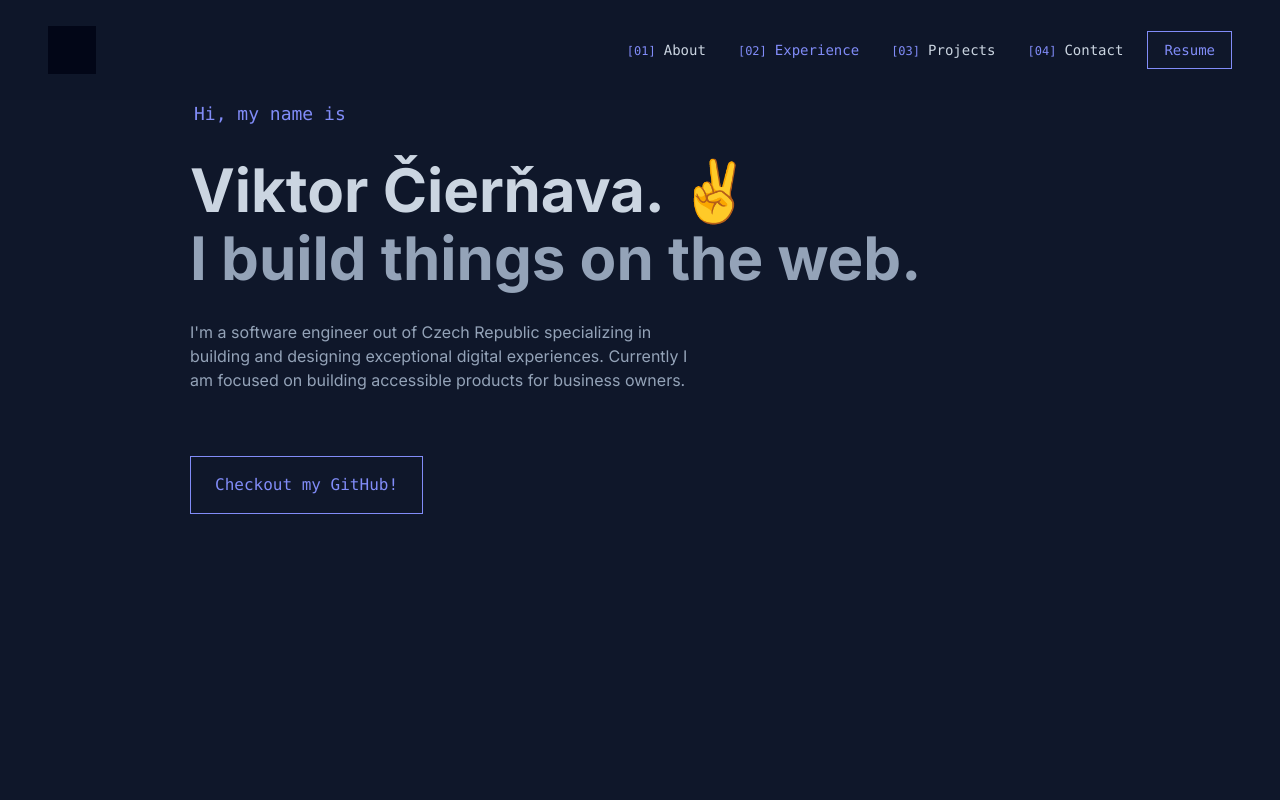
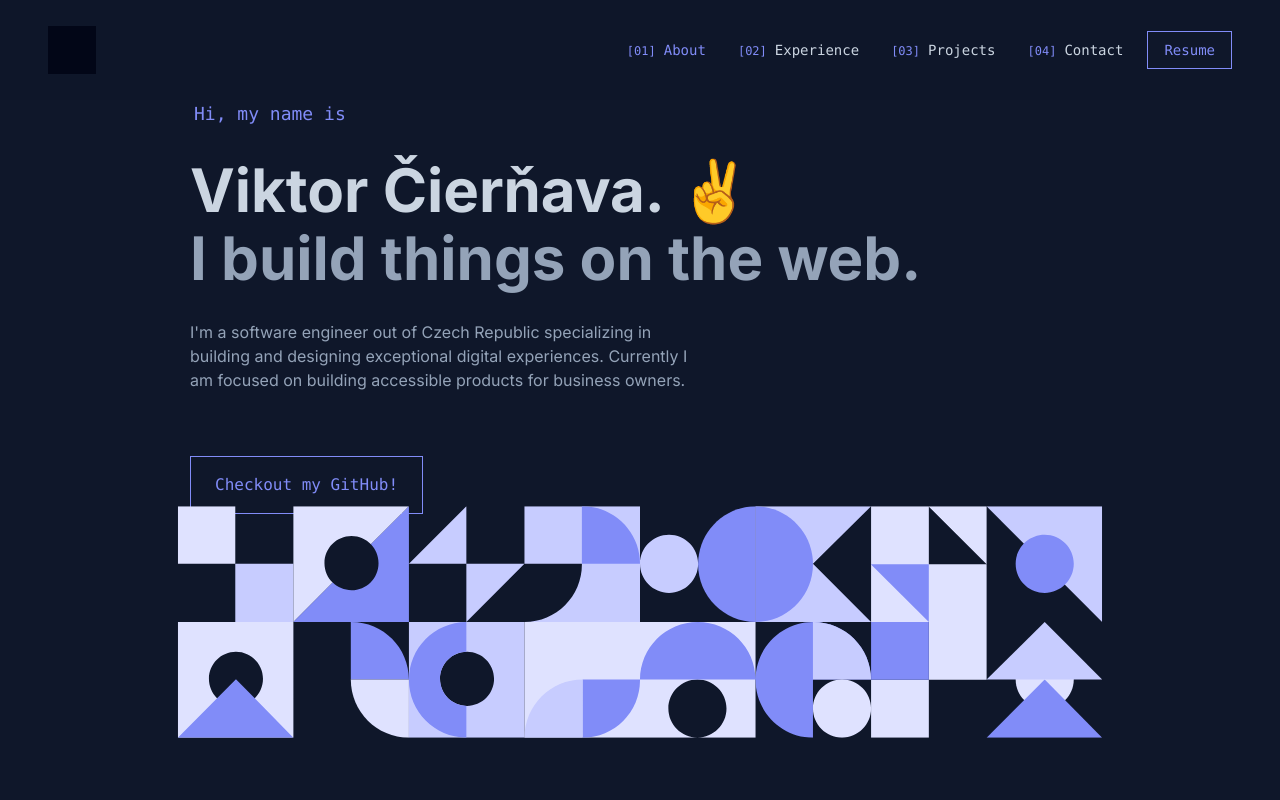
Before and after one commit to vciernava/ciernava-web, a Next.js app: page / in a window 1280 px wide. Shown: the top 800 px of the page. Built offline with nearby package versions, Linux system fonts and the light colour scheme.

Commit message:
Added icons banner to page, changed min-h for sections and hero

```diff
--- /dev/null
+++ b/app/assets/icons-banner.jsx
@@ -0,0 +1,117 @@
+import * as React from 'react';
+const IconsBanner = (props) => (
+  <svg
+    xmlns='http://www.w3.org/2000/svg'
+    width={1422}
+    height={356}
+    fill='none'
+    {...props}
+  >
+    <path fill='#DFE2FF' d='M0 0h88.355v88.48H0V0Z' />
+    <path fill='#C7CCFF' d='M88.355 88.48h89.395V178H88.355V88.48Z' />
+    <path
+      fill='#DFE2FF'
+      fillRule='evenodd'
+      d='M177.75 178H0v178h177.75V178ZM89.395 307.076c22.963 0 41.579-18.642 41.579-41.637 0-22.996-18.616-41.638-41.58-41.638-22.963 0-41.578 18.642-41.578 41.638 0 22.995 18.615 41.637 41.579 41.637Z'
+      clipRule='evenodd'
+    />
+    <path fill='#818CF8' d='M89.395 265.959 0 356h177.75l-88.355-90.041Z' />
+    <path
+      fill='#DFE2FF'
+      d='M177.75 0H355.5l-58.439 58.522c-7.562-7.843-18.17-12.72-29.916-12.72-22.964 0-41.579 18.64-41.579 41.637 0 11.762 4.87 22.386 12.702 29.958L177.75 178V0Z'
+    />
+    <path
+      fill='#818CF8'
+      d='M308.724 87.439c0 22.995-18.616 41.637-41.579 41.637-11.218 0-21.397-4.448-28.877-11.679L177.75 178H355.5V0l-58.439 58.522c7.221 7.49 11.663 17.684 11.663 28.917ZM266.105 178h1.04c48.797 0 88.355 39.614 88.355 88.48h-89.395V178Z'
+    />
+    <path
+      fill='#DFE2FF'
+      d='M266.105 266.48H355.5V356c-49.371 0-89.395-40.08-89.395-89.52Z'
+    />
+    <path
+      fill='#C7CCFF'
+      d='M443.855 88.48V178l89.395-89.52h-89.395ZM443.855 88.48V0L355.5 88.48h88.355Z'
+    />
+    <path
+      fill='#C7CCFF'
+      fillRule='evenodd'
+      d='M533.25 178H355.5v178h177.75V178Zm-88.355 129.076c22.963 0 41.579-18.642 41.579-41.637 0-22.996-18.616-41.638-41.579-41.638-22.964 0-41.579 18.642-41.579 41.638 0 22.995 18.615 41.637 41.579 41.637Z'
+      clipRule='evenodd'
+    />
+    <path
+      fill='#818CF8'
+      d='M444.375 356h.093-.186.093ZM443.855 223.814c-22.483.552-40.539 18.977-40.539 41.625 0 22.647 18.056 41.072 40.539 41.624v48.936C395.01 355.718 355.5 315.98 355.5 267s39.51-88.718 88.355-88.998v45.812Z'
+    />
+    <path
+      fill='#C7CCFF'
+      d='M711 0H533.25v88.48h88.355v1.04c0 48.866-39.558 88.48-88.355 88.48H711V0Z'
+    />
+    <path
+      fill='#818CF8'
+      d='M621.605 0h1.04C671.442 0 711 39.614 711 88.48h-89.395V0Z'
+    />
+    <path fill='#DFE2FF' d='M533.25 178H711v178H533.25V178Z' />
+    <path
+      fill='#818CF8'
+      d='M711 266.479v1.041c0 48.866-39.558 88.48-88.355 88.48v-89.521H711Z'
+    />
+    <path
+      fill='#C7CCFF'
+      d='M622.645 266.479V356H533.25c0-49.441 40.023-89.521 89.395-89.521Z'
+    />
+    <path
+      fill='#818CF8'
+      d='M888.751 178V0c-48.845.28-88.356 40.02-88.356 89 0 48.981 39.511 88.72 88.356 89Z'
+    />
+    <path
+      fill='#C7CCFF'
+      d='M800.395 88.48c0 24.72-20.012 44.76-44.698 44.76-24.685 0-44.697-20.04-44.697-44.76s20.012-44.76 44.697-44.76c24.686 0 44.698 20.04 44.698 44.76Z'
+    />
+    <path
+      fill='#C7CCFF'
+      fillRule='evenodd'
+      d='M1066.5 0H888.75v178h177.75l-89.395-89.52L1066.5 0Z'
+      clipRule='evenodd'
+    />
+    <path
+      fill='#818CF8'
+      d='M888.75 0v178c48.846-.28 88.357-40.019 88.357-89 0-48.98-39.511-88.72-88.357-89Z'
+    />
+    <path
+      fill='#DFE2FF'
+      fillRule='evenodd'
+      d='M888.75 178H711v178h177.75V178Zm-89.395 178c-24.685 0-44.697-20.04-44.697-44.76 0-24.721 20.012-44.76 44.697-44.76 24.686 0 44.698 20.039 44.698 44.76 0 24.72-20.012 44.76-44.698 44.76Z'
+      clipRule='evenodd'
+    />
+    <path
+      fill='#818CF8'
+      d='M711 266.481h177.75C888.47 217.566 848.787 178 799.875 178S711.28 217.566 711 266.481ZM977.105 355.999V266.48h89.395c-.28-48.914-39.96-88.48-88.875-88.48-49.084 0-88.875 39.847-88.875 89 0 48.98 39.51 88.718 88.355 88.999Z'
+    />
+    <path
+      fill='#C7CCFF'
+      d='M977.105 266.48h89.395c-.28-48.914-39.96-88.48-88.875-88.48l-.52.002v88.478Z'
+    />
+    <path
+      fill='#DFE2FF'
+      d='M1066.5 311.24c0 24.72-20.01 44.76-44.7 44.76-24.683 0-44.695-20.04-44.695-44.76 0-24.721 20.012-44.76 44.695-44.76 24.69 0 44.7 20.039 44.7 44.76ZM1066.5 0h88.87v89h88.88v89H1066.5V0Z'
+    />
+    <path fill='#818CF8' d='M1155.37 178V89h-88.87v.517L1155.37 178Z' />
+    <path
+      fill='#DFE2FF'
+      d='M1244.25 89V0h-88.88l.01.517L1244.25 89ZM1244.25 178v89h-88.88v-89h88.88ZM1155.37 267v89h-88.87v-89h88.87Z'
+    />
+    <path fill='#818CF8' d='M1155.37 178v89h-88.87v-89h88.87Z' />
+    <path fill='#C7CCFF' d='M1244.25 0 1422 178V0h-177.75Z' />
+    <path
+      fill='#818CF8'
+      d='M1378.34 88.48c0 24.72-20.01 44.76-44.7 44.76-24.68 0-44.69-20.04-44.69-44.76s20.01-44.76 44.69-44.76c24.69 0 44.7 20.04 44.7 44.76Z'
+    />
+    <path
+      fill='#DFE2FF'
+      d='M1378.34 266.48c0 24.72-20.01 44.76-44.7 44.76-24.68 0-44.69-20.04-44.69-44.76 0-24.721 20.01-44.761 44.69-44.761 24.69 0 44.7 20.04 44.7 44.761Z'
+    />
+    <path fill='#818CF8' d='M1333.64 266.48 1244.25 356H1422l-88.36-89.52Z' />
+    <path fill='#C7CCFF' d='m1333.64 178-89.39 88.48H1422L1333.64 178Z' />
+  </svg>
+);
+export default IconsBanner;
--- a/app/globals.css
+++ b/app/globals.css
@@ -4,7 +4,7 @@
 
 @layer base {
   * {
-    box-sizing: border-box
+    box-sizing: border-box;
   }
 
   body {
@@ -31,7 +31,7 @@
 
   section {
     @apply mx-auto;
-    @apply min-h-screen;
+    @apply min-h-[80vh];
     @apply py-[100px];
     @apply max-w-[900px];
   }
@@ -95,12 +95,13 @@
     @apply duration-300;
   }
 
-  .styled-nav .nav-links .nav-link a:hover, .styled-nav .nav-links .nav-link.active a {
+  .styled-nav .nav-links .nav-link a:hover,
+  .styled-nav .nav-links .nav-link.active a {
     @apply text-indigo-400;
   }
 
   .styled-nav .nav-links .nav-link a::before {
-    content: "[0" counter(item) "]";
+    content: '[0' counter(item) ']';
     @apply mr-2;
     @apply text-indigo-400;
     @apply text-xs;
@@ -124,14 +125,16 @@
     @apply left-10;
   }
 
-  .styled-email, .styled-socials {
+  .styled-email,
+  .styled-socials {
     @apply flex;
     @apply flex-col;
     @apply items-center;
     @apply relative;
   }
 
-  .styled-email span a, .styled-socials span a {
+  .styled-email span a,
+  .styled-socials span a {
     writing-mode: vertical-rl;
     letter-spacing: 0.1em;
     @apply font-mono;
@@ -157,20 +160,22 @@
     @apply w-5;
   }
 
-  .styled-email span a:hover, .styled-socials span a:hover {
+  .styled-email span a:hover,
+  .styled-socials span a:hover {
     @apply -translate-y-1;
     @apply text-indigo-400;
   }
 
-  .styled-email::after, .styled-socials::after {
-    content: "";
+  .styled-email::after,
+  .styled-socials::after {
+    content: '';
     @apply w-[2px];
     @apply bg-slate-400;
     @apply h-[90px];
   }
 
   .micro-animated-link::after {
-    content: "";
+    content: '';
     @apply absolute;
     @apply left-0;
     @apply bottom-0;
@@ -187,7 +192,7 @@
   }
 
   .counting-heading::before {
-    content: "[0" counter(section) "]";
+    content: '[0' counter(section) ']';
     @apply relative;
     @apply mr-2;
     @apply -bottom-1;
@@ -198,7 +203,7 @@
   }
 
   .counting-heading::after {
-    content: "";
+    content: '';
     @apply block;
     @apply -top-1;
     @apply ml-5;
@@ -208,7 +213,7 @@
   }
 
   .section-hero {
-    @apply min-h-screen;
+    @apply min-h-[90vh];
     @apply pb-0;
   }
 
@@ -257,7 +262,7 @@
   }
 
   .styled-picture .wrapper::before {
-    content: "";
+    content: '';
     @apply absolute;
     @apply top-2;
     @apply left-2;
@@ -272,7 +277,7 @@
   }
 
   .styled-picture .wrapper::after {
-    content: "";
+    content: '';
     @apply absolute;
     @apply top-3;
     @apply left-3;
@@ -340,7 +345,8 @@
     @apply ease-in-out;
   }
 
-  .tabs-items .tabs-item:hover, .tabs-items .tabs-item.active {
+  .tabs-items .tabs-item:hover,
+  .tabs-items .tabs-item.active {
     @apply text-indigo-400;
     @apply bg-slate-800;
   }
--- a/app/page.tsx
+++ b/app/page.tsx
@@ -1,76 +1,113 @@
-"use client";
+'use client';
 
-import { SlashIcon } from "@radix-ui/react-icons";
-import Image from "next/image";
+import { SlashIcon } from '@radix-ui/react-icons';
+import Image from 'next/image';
 import profilePic from './assets/MELP2883.jpg';
-import Button from "./components/Button";
-import CountingHeading from "./components/CountingHeading";
-import HrefLink from "./components/Link";
-import Tabs from "./components/Tabs";
-import { TabsData } from "./data/tabsData";
-import { ProjectsData } from "./data/projectsData";
-import ProjectCard from "./components/ProjectCard";
+import Button from './components/Button';
+import CountingHeading from './components/CountingHeading';
+import HrefLink from './components/Link';
+import Tabs from './components/Tabs';
+import { TabsData } from './data/tabsData';
+import { ProjectsData } from './data/projectsData';
+import ProjectCard from './components/ProjectCard';
+import IconsBanner from './assets/icons-banner';
 
 export default function Home() {
   return (
-    <main className="min-h-screen container max-w-1600">
-      <section className="section-hero" id="hero">
-          <h1>Hi, my name is</h1>
-          <h2>Viktor Čierňava. ✌️</h2>
-          <h3>I build things on the web.</h3>
-          <p className="mt-8 mb-16 w-[500px]">I&apos;m a software engineer out of Czech Republic specializing in building and designing exceptional digital experiences. Currently I am focused on building accessible products for business owners.</p>
-          <Button href="https://github.com/vciernava">Checkout my GitHub!</Button>
+    <main className='min-h-screen container max-w-1600'>
+      <section className='section-hero' id='hero'>
+        <h1>Hi, my name is</h1>
+        <h2>Viktor Čierňava. ✌️</h2>
+        <h3>I build things on the web.</h3>
+        <p className='mt-8 mb-16 w-[500px]'>
+          I&apos;m a software engineer out of Czech Republic specializing in
+          building and designing exceptional digital experiences. Currently I am
+          focused on building accessible products for business owners.
+        </p>
+        <Button href='https://github.com/vciernava'>Checkout my GitHub!</Button>
+        <IconsBanner className='absolute bottom-0 left-1/2 -translate-x-1/2 scale-[.65]' />
       </section>
-      <section className="section section-col-2" id="about">
+      <section className='section section-col-2' id='about'>
         <CountingHeading>About me</CountingHeading>
-        <div className="inner">
-          <div className="styled-about">
+        <div className='inner'>
+          <div className='styled-about'>
             <p>
-              Hello! My name is Viktor and I enjoy creating and building things that live on the internet. My love for web development started back in 2018 when I decided to try editing simple WordPress themes — turns out hacking some custom functionalities together within a theme gives you a lot of opportunities.
+              Hello! My name is Viktor and I enjoy creating and building things
+              that live on the internet. My love for web development started
+              back in 2018 when I decided to try editing simple WordPress themes
+              — turns out hacking some custom functionalities together within a
+              theme gives you a lot of opportunities.
             </p>
             <p>
-              Fast-forward to today, and I have the privilege to work at <HrefLink href="https://gamerhost.pro">an game hosting company</HrefLink>, <HrefLink href="https://etf2l.org">a esports community</HrefLink>, and <HrefLink href="https://tf2center.com">a small gaming community</HrefLink>.
+              Fast-forward to today, and I have the privilege to work at{' '}
+              <HrefLink href='https://gamerhost.pro'>
+                an game hosting company
+              </HrefLink>
+              ,{' '}
+              <HrefLink href='https://etf2l.org'>a esports community</HrefLink>,
+              and{' '}
+              <HrefLink href='https://tf2center.com'>
+                a small gaming community
+              </HrefLink>
+              .
             </p>
-            <p>Let talk a little bit personal, I have lots of hobbies. One of them is learning new languages, like Japanese, Swedish and Spanish! I also like to play video games and watch videos about new technologies.</p>
+            <p>
+              Let talk a little bit personal, I have lots of hobbies. One of
+              them is learning new languages, like Japanese, Swedish and
+              Spanish! I also like to play video games and watch videos about
+              new technologies.
+            </p>
             <p>
               Here are a few technologies I&apos;ve been working with recently:
             </p>
-            <ul className="skills-list">
-              <li><SlashIcon /> TypeScript</li>
-              <li><SlashIcon /> React</li>
-              <li><SlashIcon /> Tailwind CSS</li>
-              <li><SlashIcon /> Elixir</li>
-              <li><SlashIcon /> Java</li>
-              <li><SlashIcon /> PHP</li>
+            <ul className='skills-list'>
+              <li>
+                <SlashIcon /> TypeScript
+              </li>
+              <li>
+                <SlashIcon /> React
+              </li>
+              <li>
+                <SlashIcon /> Tailwind CSS
+              </li>
+              <li>
+                <SlashIcon /> Elixir
+              </li>
+              <li>
+                <SlashIcon /> Java
+              </li>
+              <li>
+                <SlashIcon /> PHP
+              </li>
             </ul>
           </div>
-          <div className="styled-picture">
-            <div className="wrapper">
-              <Image
-                src={profilePic}
-                alt="Picture of the author"
-              />
+          <div className='styled-picture'>
+            <div className='wrapper'>
+              <Image src={profilePic} alt='Picture of the author' />
             </div>
           </div>
         </div>
       </section>
-      <section className="section" id="experience">
+      <section className='section' id='experience'>
         <CountingHeading>Where I&apos;ve Worked</CountingHeading>
-        <div className="inner">
+        <div className='inner'>
           <Tabs data={TabsData} />
         </div>
       </section>
-      <section className="section" id="projects">
+      <section className='section' id='projects'>
         <CountingHeading>Some Things I&apos;ve Build</CountingHeading>
-        <div className="inner">
-          <div className="projects grid gap-3 grid-cols-3">
-          {
-            ProjectsData.map(
-              project => (
-                <ProjectCard key={project.id} title={project.title} url={project.url} badges={project.badges} type={project.type} description={project.description} />
-              )
-            )
-          }
+        <div className='inner'>
+          <div className='projects grid gap-3 grid-cols-3'>
+            {ProjectsData.map((project) => (
+              <ProjectCard
+                key={project.id}
+                title={project.title}
+                url={project.url}
+                badges={project.badges}
+                type={project.type}
+                description={project.description}
+              />
+            ))}
           </div>
         </div>
       </section>
```
